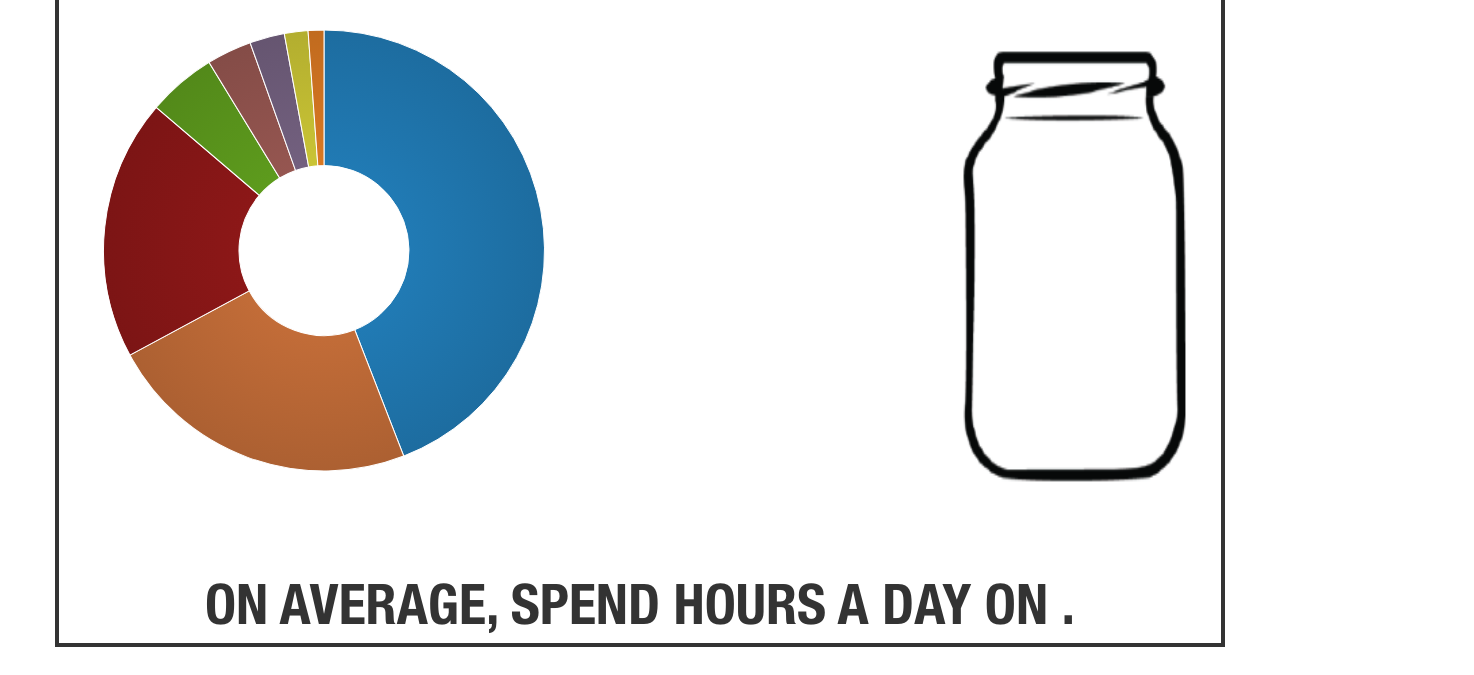
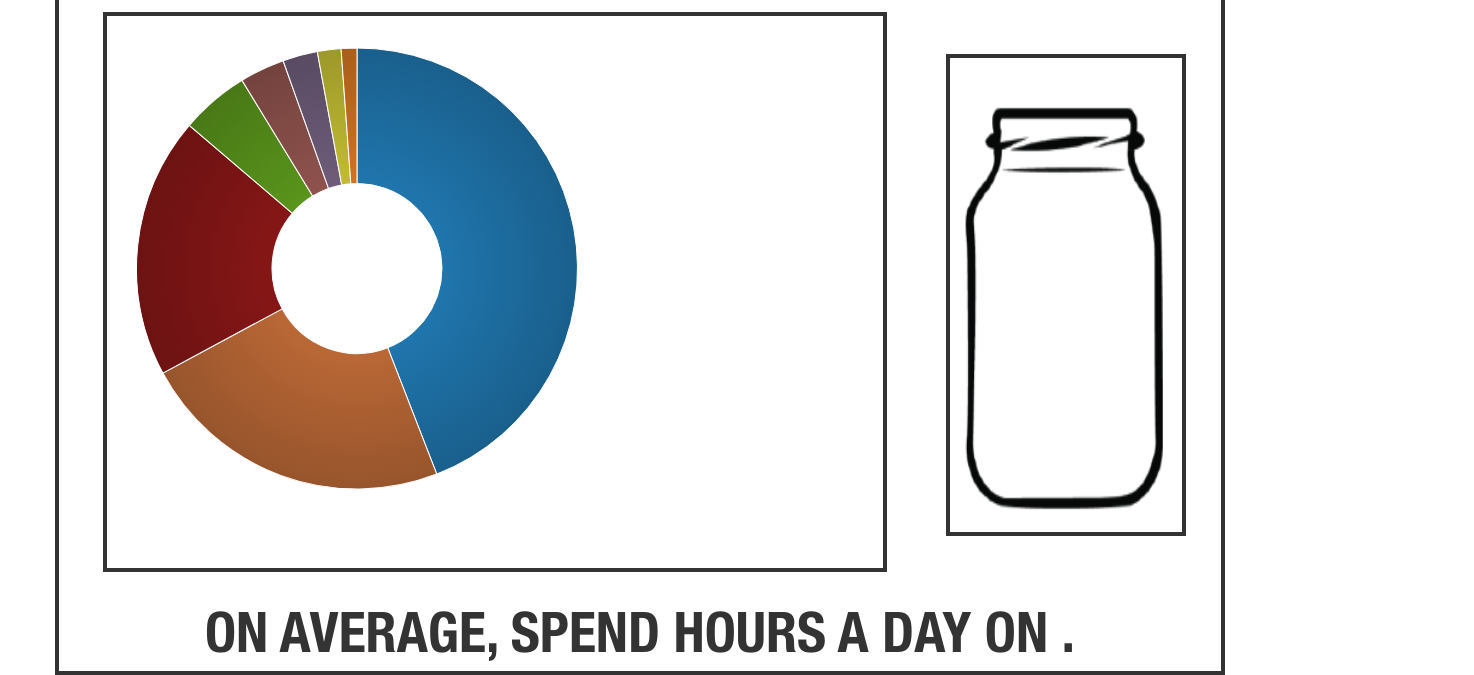
Before and after one commit to KunalBarde/Infographic-, a plain HTML site: page index.html in a window 1280 px wide. Both pictures are taken after a click on the button "WHITE MAN". Shown: the part 149-824 px from the top of the page, 1474 px wide, since content can reach past the window. Before the commit the page ends 800 px from the top, so only its background shows below. Drawn offline with Linux system fonts and the light colour scheme.

Commit message:
Added borders, shifted items around

```diff
--- a/css/stylesheet.css
+++ b/css/stylesheet.css
@@ -57,7 +57,7 @@ button {
 	font-family: "Courier";
 }
 
-#mainbox {
+#mainbox, svg, canvas { /* Border */
 	border: solid;
 	border-width: 3pt;
 }
@@ -111,10 +111,12 @@ button {
 
 canvas {
 	display: block;
+	margin-top: 4em;
 }
 
 svg {
-	width: 100em;
+	margin: 1em;
+	width: 56em;
 	height: 40em;
 }
 
--- a/js/mainboxfixing.js
+++ b/js/mainboxfixing.js
@@ -45,8 +45,8 @@ function replacescreen(data) {
 	document.getElementById("rightcolumn").appendChild(canvas);
 
 	background.onload = function() {
-		ctx.canvas.width  = $('#rightcolumn').innerWidth() * 9/10;
-  		ctx.canvas.height = $('#leftcolumn').innerHeight() * 9/10;
+		ctx.canvas.width  = $('#rightcolumn').innerWidth() * 8/10;
+  		ctx.canvas.height = $('#leftcolumn').innerHeight() * 8/10;
 		ctx.drawImage(background, 	0, 0, background.width, background.height,  // source rectangle
 									0, 0, canvas.width, canvas.height); 		// destination rectangle
 	}
```
